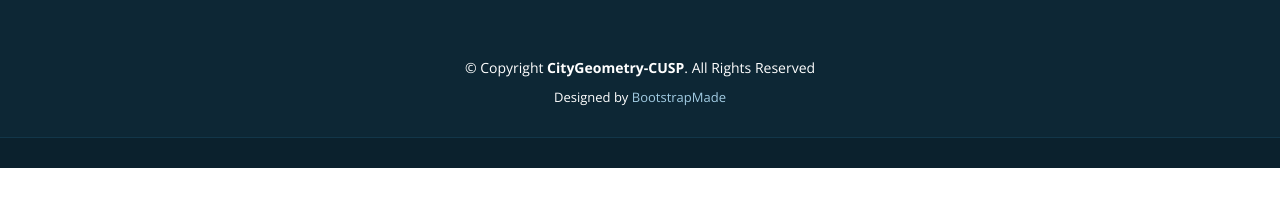
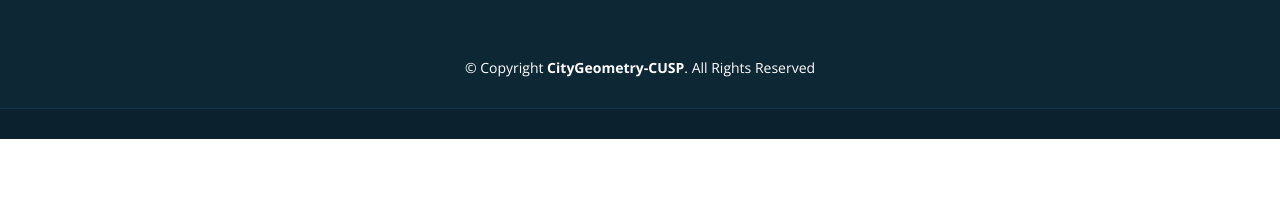
Before and after one commit to xaviercslung/citygeometry, a plain HTML site: page application.html in a window 1280 px wide. Shown: the part 5396-5603 px from the top of the page. Drawn offline with nearby package versions, Linux system fonts and the light colour scheme.

Commit message:
update layout

```diff
--- a/application.html
+++ b/application.html
@@ -281,9 +281,6 @@
             <div class="copyright">
                 &copy; Copyright <strong><span>CityGeometry-CUSP</span></strong>. All Rights Reserved
             </div>
-            <div class="credits">
-                Designed by <a href="https://bootstrapmade.com/">BootstrapMade</a>
-            </div>
         </div>
     </div>
 </footer><!-- End Footer -->
```
Also changed, not shown: index.html (+0 -3 lines), team.html (+0 -3 lines).
